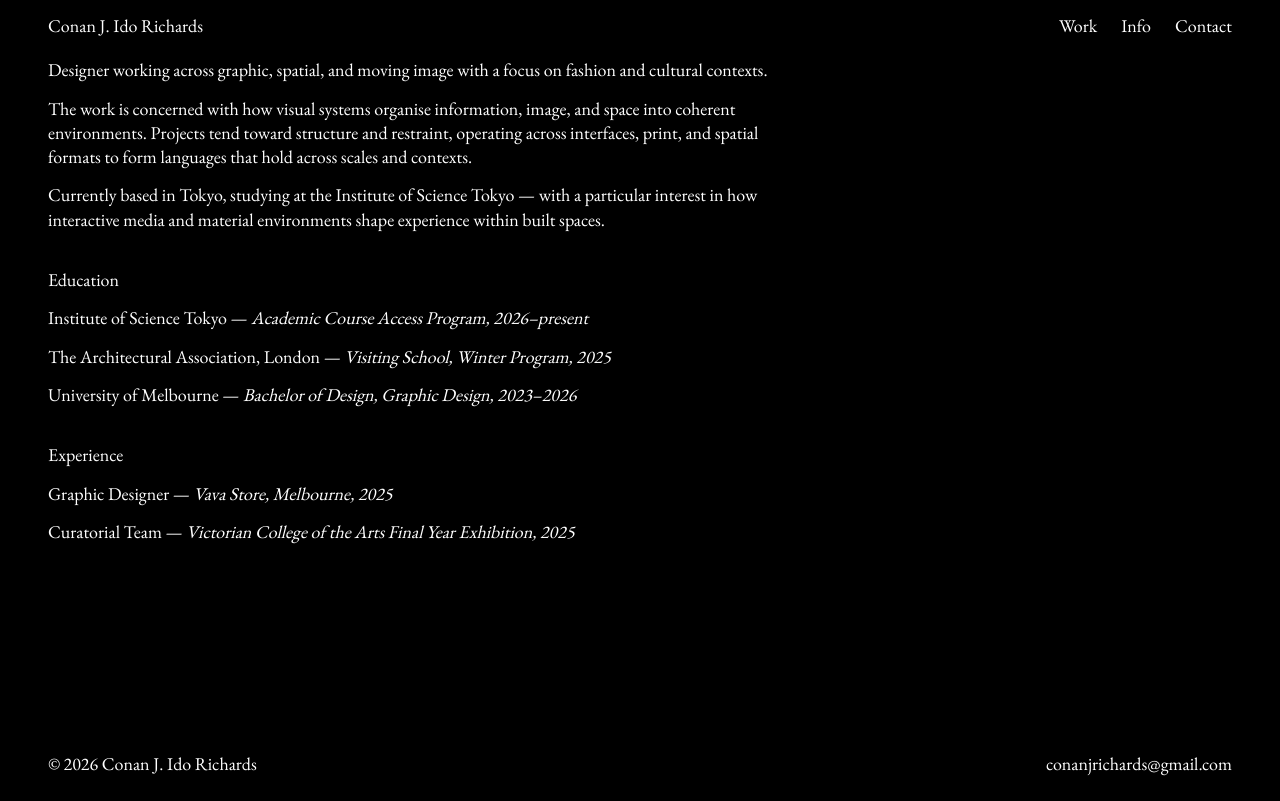
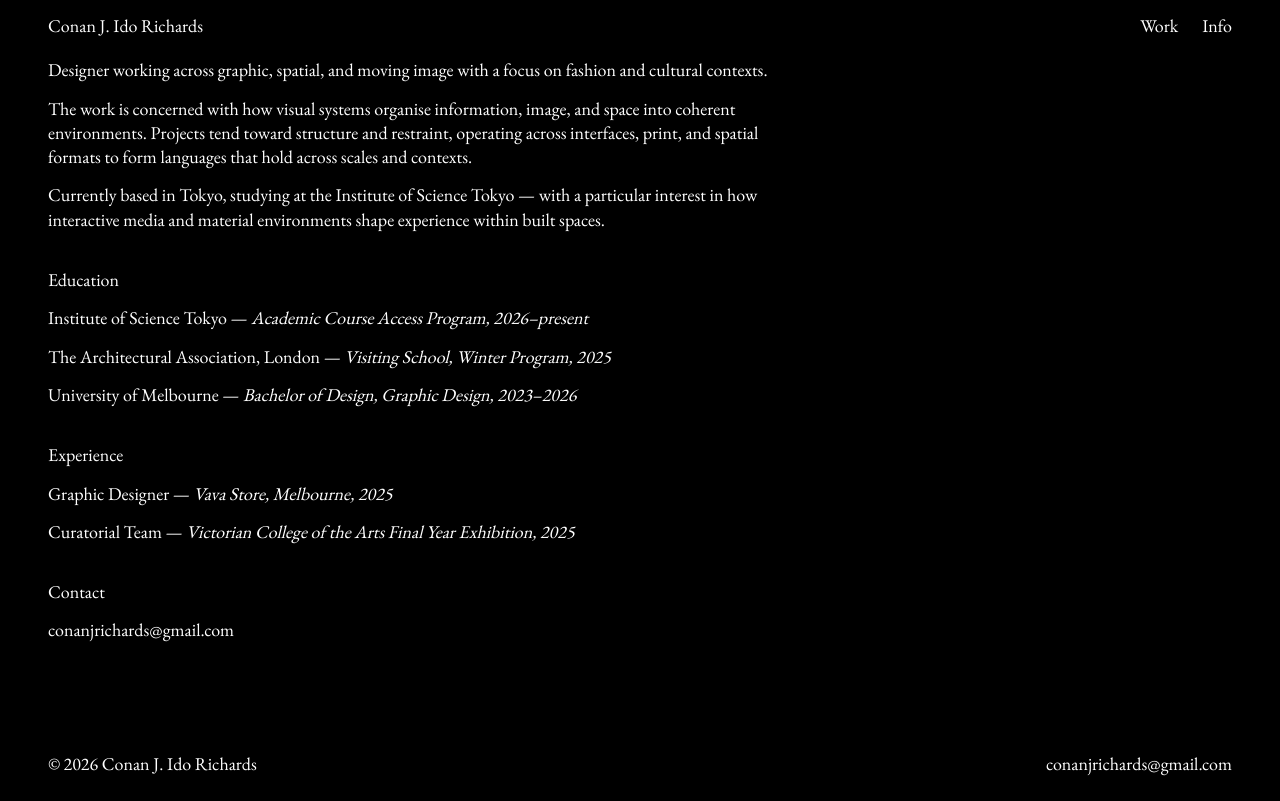
Before and after one commit to conanjir/site, a Next.js app: page /info in a window 1280 px wide. Built offline with nearby package versions, Linux system fonts and the light colour scheme.

Commit message:
fixed media scaling

```diff
--- a/app/globals.css
+++ b/app/globals.css
@@ -192,7 +192,7 @@ main {
   position: relative;
   --cursor-x: 50%;
   --cursor-y: 50%;
-  --hover-shift: 100px;
+  --hover-shift: 50%;
 }
 
 .work-item__link {
--- a/app/info/page.tsx
+++ b/app/info/page.tsx
@@ -1,3 +1,5 @@
+import { siteSettings } from "@/data/site";
+
 export default function InfoPage() {
   return (
     <div className="page shell section-gap">
@@ -50,6 +52,15 @@ export default function InfoPage() {
             </p>
           </div>
         </section>
+
+        <section className="info-section">
+          <p className="info-section__heading">Contact</p>
+          <div className="contact-block">
+            <a href={`mailto:${siteSettings.email}`} className="contact-email">
+              {siteSettings.email}
+            </a>
+          </div>
+        </section>
       </div>
     </div>
   );
--- a/components/Header.tsx
+++ b/components/Header.tsx
@@ -7,8 +7,7 @@ import type { Route } from "next";
 
 const navItems = [
   { href: "/work", label: "Work" },
-  { href: "/info", label: "Info" },
-  { href: "/contact", label: "Contact" }
+  { href: "/info", label: "Info" }
 ] as const satisfies ReadonlyArray<{ href: Route; label: string }>;
 
 export function Header() {
--- a/components/ProjectCard.tsx
+++ b/components/ProjectCard.tsx
@@ -10,7 +10,7 @@ import { MediaPlate } from "@/components/MediaPlate";
 
 export function ProjectCard({ project }: { project: Project }) {
   const cursorRef = useRef<HTMLSpanElement>(null);
-  const [hoverShift, setHoverShift] = useState(14);
+  const [hoverShift, setHoverShift] = useState(100);
   const cursorLabel = `${project.title} / ${project.year} / ${project.discipline}`;
   const homeMedia = {
     ...project.heroMedia,
@@ -49,7 +49,7 @@ export function ProjectCard({ project }: { project: Project }) {
         return;
       }
 
-      setHoverShift(Math.min(20, Math.max(12, Math.round(width * 0.025))));
+      setHoverShift(100);
     };
 
     void measureCursor();
```
Also changed, not shown: app/contact/page.tsx (deleted, +0 -23 lines).
